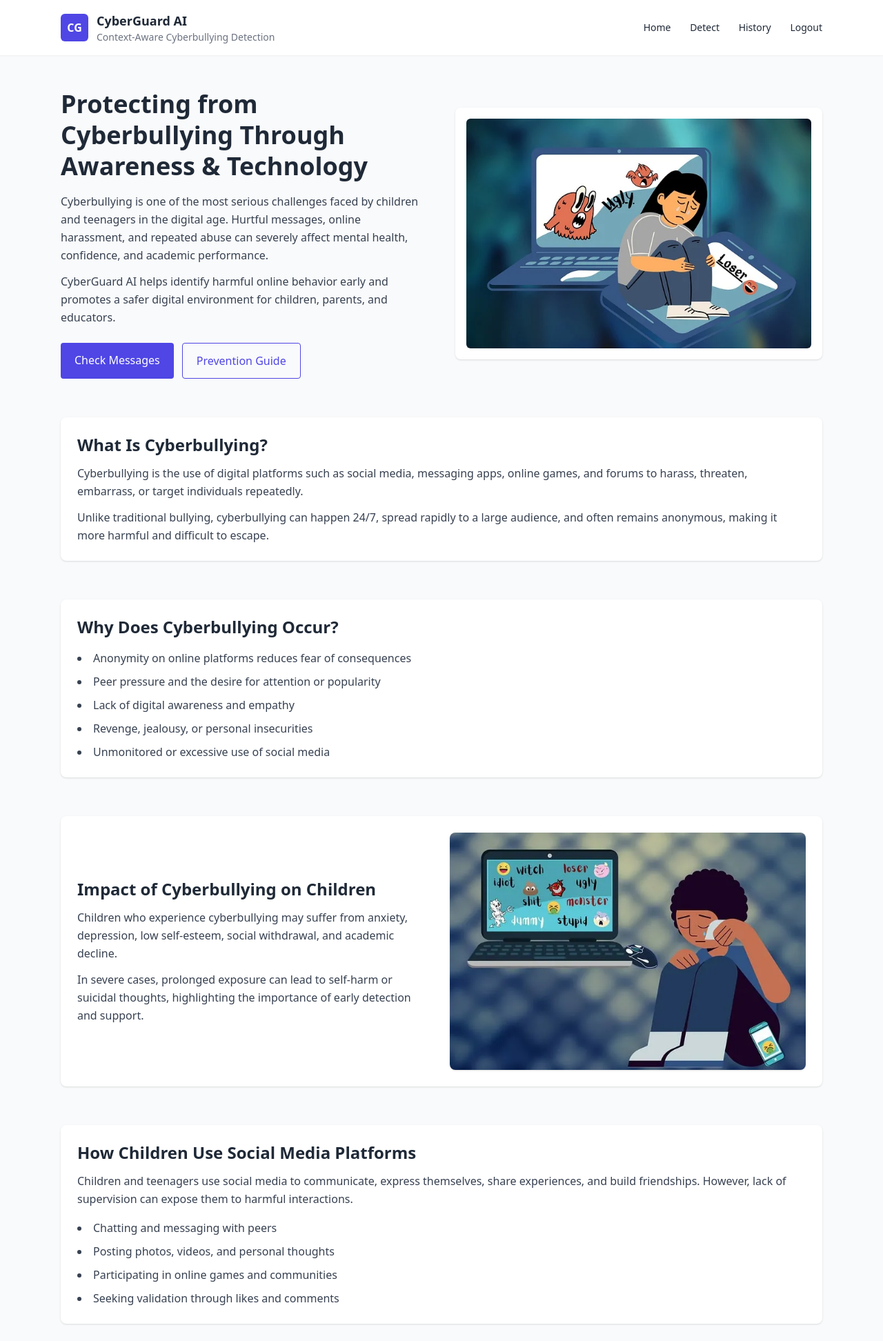
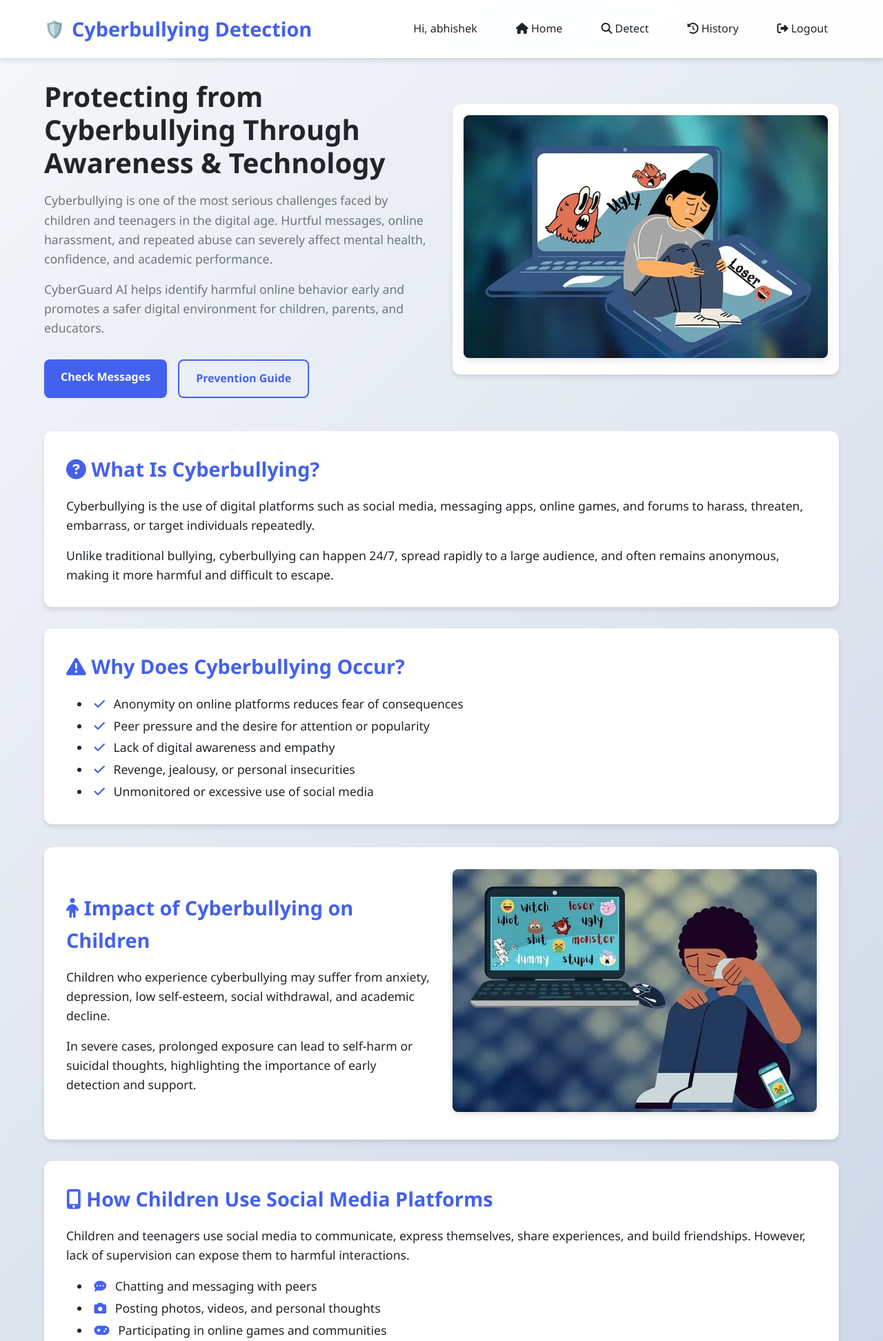
Before and after one commit to Akhilesh6803-AM/Cyberbullying-Detection, a Flask app: page /home in a window 1280 px wide. Shown: the top 1944 px of the page at 69% size. Run offline with Flask 3, Linux system fonts and the light colour scheme; a user stored in the database is signed in; parts of the project's set-up code (start-up, migrations or seed data) failed here and were passed over; some libraries are stand-ins or nearby versions.

Commit message:
Refactor home.html to extend base.html for unified UI and header

```diff
--- a/templates/home.html
+++ b/templates/home.html
@@ -1,160 +1,120 @@
-<!DOCTYPE html>
-<html lang="en">
-<head>
-  <meta charset="utf-8" />
-  <meta name="viewport" content="width=device-width, initial-scale=1" />
-  <title>CyberGuard AI — Home</title>
-  <script src="https://cdn.tailwindcss.com"></script>
-  <meta name="description" content="Context-aware cyberbullying detection using a chained deep learning architecture" />
-</head>
-<body class="bg-gray-50 text-gray-800 leading-relaxed">
+{% extends "base.html" %}
 
-  <!-- Header -->
-  <header class="bg-white shadow-sm">
-    <div class="max-w-6xl mx-auto px-6 py-4 flex items-center justify-between">
-      <div class="flex items-center gap-3">
-        <div class="w-10 h-10 rounded-md bg-indigo-600 flex items-center justify-center text-white font-semibold">CG</div>
-        <div>
-          <h1 class="text-lg font-semibold">CyberGuard AI</h1>
-          <p class="text-sm text-gray-500">Context-Aware Cyberbullying Detection</p>
-        </div>
-      </div>
-      <nav class="space-x-6 text-sm">
-        <a href="/home" class="hover:underline">Home</a>
-        <a href="/detector" class="hover:underline">Detect</a>
-        <a href="/history" class="hover:underline">History</a>
-        <a href="/logout" class="hover:underline">Logout</a>
-      </nav>
-    </div>
-  </header>
-
-  <!-- Hero Section -->
-
-  <!-- Image Assets Note: Replace image URLs with your own illustrations or diagpython apprams -->
-  <main class="max-w-6xl mx-auto px-6 py-12">
-
-  <!-- Hero Section -->
-  <section class="grid md:grid-cols-2 gap-10 items-center">
+{% block content %}
+  <div style="display: grid; grid-template-columns: 1fr 1fr; gap: 2rem; align-items: center; margin-bottom: 3rem; margin-top: 1rem;">
     <div>
-      <h2 class="text-4xl font-extrabold leading-tight">
+      <h1 style="font-size: 2.5rem; margin-bottom: 1rem; color: var(--dark); line-height: 1.2;">
         Protecting from Cyberbullying Through Awareness & Technology
-      </h2>
-      <p class="mt-4 text-gray-700">
+      </h1>
+      <p style="margin-bottom: 1rem; color: var(--gray); font-size: 1.1rem;">
         Cyberbullying is one of the most serious challenges faced by children and teenagers in the digital age.
         Hurtful messages, online harassment, and repeated abuse can severely affect mental health, confidence,
         and academic performance.
       </p>
-      <p class="mt-3 text-gray-700">
+      <p style="margin-bottom: 2rem; color: var(--gray); font-size: 1.1rem;">
         CyberGuard AI helps identify harmful online behavior early and promotes a safer digital environment
         for children, parents, and educators.
       </p>
-      <div class="mt-6 flex gap-3">
-        <a href="/detector" class="px-5 py-3 bg-indigo-600 text-white rounded">Check Messages</a>
-        <a href="#prevention" class="px-5 py-3 border border-indigo-600 text-indigo-600 rounded">Prevention Guide</a>
+      <div style="display: flex; gap: 1rem;">
+        <a href="/detector" style="background: var(--primary); color: white; padding: 0.8rem 1.5rem; border-radius: 8px; text-decoration: none; font-weight: 600; transition: all 0.3s;">Check Messages</a>
+        <a href="#prevention" style="border: 2px solid var(--primary); color: var(--primary); padding: 0.8rem 1.5rem; border-radius: 8px; text-decoration: none; font-weight: 600; transition: all 0.3s;">Prevention Guide</a>
       </div>
     </div>
+    <div class="card" style="padding: 1rem; margin-bottom: 0;">
+      <img src="/static/images/cyberbullying-victim.webp" alt="Cyberbullying victim" style="width: 100%; border-radius: 8px; box-shadow: 0 4px 10px rgba(0,0,0,0.1);" />
+    </div>
+  </div>
 
-    <div class="bg-white rounded-lg shadow p-4">
-      <img src="/static/images/cyberbullying-victim.webp" alt="Cyberbullying victim" class="rounded-md w-full" />
-    </div>
-  </section>
-
-  <!-- What is Cyberbullying -->
-  <section class="mt-14 bg-white p-6 rounded-lg shadow">
-    <h3 class="text-2xl font-semibold">What Is Cyberbullying?</h3>
-    <p class="mt-3 text-gray-700">
+  <div class="card">
+    <h3 style="color: var(--primary); margin-bottom: 1rem; font-size: 1.8rem;"><i class="fas fa-question-circle"></i> What Is Cyberbullying?</h3>
+    <p style="margin-bottom: 1rem; font-size: 1.1rem;">
       Cyberbullying is the use of digital platforms such as social media, messaging apps, online games,
       and forums to harass, threaten, embarrass, or target individuals repeatedly.
     </p>
-    <p class="mt-3 text-gray-700">
+    <p style="font-size: 1.1rem;">
       Unlike traditional bullying, cyberbullying can happen 24/7, spread rapidly to a large audience,
       and often remains anonymous, making it more harmful and difficult to escape.
     </p>
-  </section>
+  </div>
 
-  <!-- Why Cyberbullying Occurs -->
-  <section class="mt-14 bg-white p-6 rounded-lg shadow">
-    <h3 class="text-2xl font-semibold">Why Does Cyberbullying Occur?</h3>
-    <ul class="list-disc list-inside mt-4 text-gray-700 space-y-2">
-      <li>Anonymity on online platforms reduces fear of consequences</li>
-      <li>Peer pressure and the desire for attention or popularity</li>
-      <li>Lack of digital awareness and empathy</li>
-      <li>Revenge, jealousy, or personal insecurities</li>
-      <li>Unmonitored or excessive use of social media</li>
+  <div class="card">
+    <h3 style="color: var(--primary); margin-bottom: 1rem; font-size: 1.8rem;"><i class="fas fa-exclamation-triangle"></i> Why Does Cyberbullying Occur?</h3>
+    <ul style="list-style-position: inside; padding-left: 1rem; line-height: 1.8; font-size: 1.1rem;">
+      <li><i class="fas fa-check text-primary" style="margin-right: 8px; color: var(--primary);"></i> Anonymity on online platforms reduces fear of consequences</li>
+      <li><i class="fas fa-check text-primary" style="margin-right: 8px; color: var(--primary);"></i> Peer pressure and the desire for attention or popularity</li>
+      <li><i class="fas fa-check text-primary" style="margin-right: 8px; color: var(--primary);"></i> Lack of digital awareness and empathy</li>
+      <li><i class="fas fa-check text-primary" style="margin-right: 8px; color: var(--primary);"></i> Revenge, jealousy, or personal insecurities</li>
+      <li><i class="fas fa-check text-primary" style="margin-right: 8px; color: var(--primary);"></i> Unmonitored or excessive use of social media</li>
     </ul>
-  </section>
+  </div>
 
-  <!-- Effects on Children -->
-  <section class="mt-14 bg-white p-6 rounded-lg shadow grid md:grid-cols-2 gap-6 items-center">
+  <div class="card" style="display: grid; grid-template-columns: 1fr 1fr; gap: 2rem; align-items: center;">
     <div>
-      <h3 class="text-2xl font-semibold">Impact of Cyberbullying on Children</h3>
-      <p class="mt-3 text-gray-700">
+      <h3 style="color: var(--primary); margin-bottom: 1rem; font-size: 1.8rem;"><i class="fas fa-child"></i> Impact of Cyberbullying on Children</h3>
+      <p style="margin-bottom: 1rem; font-size: 1.1rem;">
         Children who experience cyberbullying may suffer from anxiety, depression, low self-esteem,
         social withdrawal, and academic decline.
       </p>
-      <p class="mt-3 text-gray-700">
+      <p style="font-size: 1.1rem;">
         In severe cases, prolonged exposure can lead to self-harm or suicidal thoughts,
         highlighting the importance of early detection and support.
       </p>
     </div>
     <div>
-      <img src="/static/images/cyberbullying-effects.webp" alt="Effects of cyberbullying" class="rounded-lg shadow" />
+      <img src="/static/images/cyberbullying-effects.webp" alt="Effects of cyberbullying" style="width: 100%; border-radius: 8px; box-shadow: 0 4px 10px rgba(0,0,0,0.1);" />
     </div>
-  </section>
+  </div>
 
-  <!-- Social Media Usage -->
-  <section class="mt-14 bg-white p-6 rounded-lg shadow">
-    <h3 class="text-2xl font-semibold">How Children Use Social Media Platforms</h3>
-    <p class="mt-3 text-gray-700">
+  <div class="card">
+    <h3 style="color: var(--primary); margin-bottom: 1rem; font-size: 1.8rem;"><i class="fas fa-mobile-alt"></i> How Children Use Social Media Platforms</h3>
+    <p style="margin-bottom: 1rem; font-size: 1.1rem;">
       Children and teenagers use social media to communicate, express themselves,
       share experiences, and build friendships. However, lack of supervision can expose them
       to harmful interactions.
     </p>
-    <ul class="list-disc list-inside mt-4 text-gray-700 space-y-2">
-      <li>Chatting and messaging with peers</li>
-      <li>Posting photos, videos, and personal thoughts</li>
-      <li>Participating in online games and communities</li>
-      <li>Seeking validation through likes and comments</li>
+    <ul style="list-style-position: inside; padding-left: 1rem; line-height: 1.8; font-size: 1.1rem;">
+      <li><i class="fas fa-comment-dots text-primary" style="margin-right: 8px; color: var(--primary);"></i> Chatting and messaging with peers</li>
+      <li><i class="fas fa-camera text-primary" style="margin-right: 8px; color: var(--primary);"></i> Posting photos, videos, and personal thoughts</li>
+      <li><i class="fas fa-gamepad text-primary" style="margin-right: 8px; color: var(--primary);"></i> Participating in online games and communities</li>
+      <li><i class="fas fa-thumbs-up text-primary" style="margin-right: 8px; color: var(--primary);"></i> Seeking validation through likes and comments</li>
     </ul>
-  </section>
+  </div>
 
-  <!-- Prevention and Solution -->
-  <section id="prevention" class="mt-14 bg-white p-6 rounded-lg shadow">
-    <h3 class="text-2xl font-semibold">How to Overcome and Prevent Cyberbullying</h3>
-    <p class="mt-3 text-gray-700">
+  <div id="prevention" class="card">
+    <h3 style="color: var(--primary); margin-bottom: 1rem; font-size: 1.8rem;"><i class="fas fa-shield-alt"></i> How to Overcome and Prevent Cyberbullying</h3>
+    <p style="margin-bottom: 1rem; font-size: 1.1rem;">
       Prevention begins with awareness, communication, and the right tools.
       CyberGuard AI provides a safe way to analyze messages and identify harmful behavior
       before it escalates.
     </p>
-    <ul class="list-disc list-inside mt-4 text-gray-700 space-y-2">
-      <li>Encourage children to report abusive messages</li>
-      <li>Use CyberGuard AI to detect harmful content early</li>
-      <li>Block and report offenders on social platforms</li>
-      <li>Promote healthy online habits and screen time limits</li>
+    <ul style="list-style-position: inside; padding-left: 1rem; line-height: 1.8; font-size: 1.1rem;">
+      <li><i class="fas fa-bullhorn text-primary" style="margin-right: 8px; color: var(--primary);"></i> Encourage children to report abusive messages</li>
+      <li><i class="fas fa-robot text-primary" style="margin-right: 8px; color: var(--primary);"></i> Use CyberGuard AI to detect harmful content early</li>
+      <li><i class="fas fa-ban text-primary" style="margin-right: 8px; color: var(--primary);"></i> Block and report offenders on social platforms</li>
+      <li><i class="fas fa-clock text-primary" style="margin-right: 8px; color: var(--primary);"></i> Promote healthy online habits and screen time limits</li>
     </ul>
-  </section>
+  </div>
 
-  <!-- Guidance for Parents -->
-  <section class="mt-14 bg-white p-6 rounded-lg shadow">
-    <h3 class="text-2xl font-semibold">What Parents Should Teach Children</h3>
-    <p class="mt-3 text-gray-700">
+  <div class="card">
+    <h3 style="color: var(--primary); margin-bottom: 1rem; font-size: 1.8rem;"><i class="fas fa-user-shield"></i> What Parents Should Teach Children</h3>
+    <p style="margin-bottom: 1rem; font-size: 1.1rem;">
       Parents play a crucial role in protecting children online. Both boys and girls
       should be taught digital responsibility, empathy, and self-protection.
     </p>
-    <ul class="list-disc list-inside mt-4 text-gray-700 space-y-2">
-      <li>Never share personal information online</li>
-      <li>Be respectful and kind in digital communication</li>
-      <li>Speak up and seek help when facing online abuse</li>
-      <li>Understand privacy settings and online boundaries</li>
-      <li>Parents should regularly communicate and monitor usage respectfully</li>
+    <ul style="list-style-position: inside; padding-left: 1rem; line-height: 1.8; font-size: 1.1rem;">
+      <li><i class="fas fa-user-lock text-primary" style="margin-right: 8px; color: var(--primary);"></i> Never share personal information online</li>
+      <li><i class="fas fa-hands-helping text-primary" style="margin-right: 8px; color: var(--primary);"></i> Be respectful and kind in digital communication</li>
+      <li><i class="fas fa-volume-up text-primary" style="margin-right: 8px; color: var(--primary);"></i> Speak up and seek help when facing online abuse</li>
+      <li><i class="fas fa-lock text-primary" style="margin-right: 8px; color: var(--primary);"></i> Understand privacy settings and online boundaries</li>
+      <li><i class="fas fa-eye text-primary" style="margin-right: 8px; color: var(--primary);"></i> Parents should regularly communicate and monitor usage respectfully</li>
     </ul>
-  </section>
+  </div>
 
-  <!-- Footer -->
-  <footer class="mt-16 py-6 text-center text-sm text-gray-600">
-    © CyberGuard AI — Empowering safer digital spaces for children and communities.
-  </footer>
-
-</main>
-</body>
-</html>
+  <style>
+      @media (max-width: 768px) {
+          .hero-grid, .impact-grid {
+              grid-template-columns: 1fr !important;
+          }
+      }
+  </style>
+{% endblock %}
```
